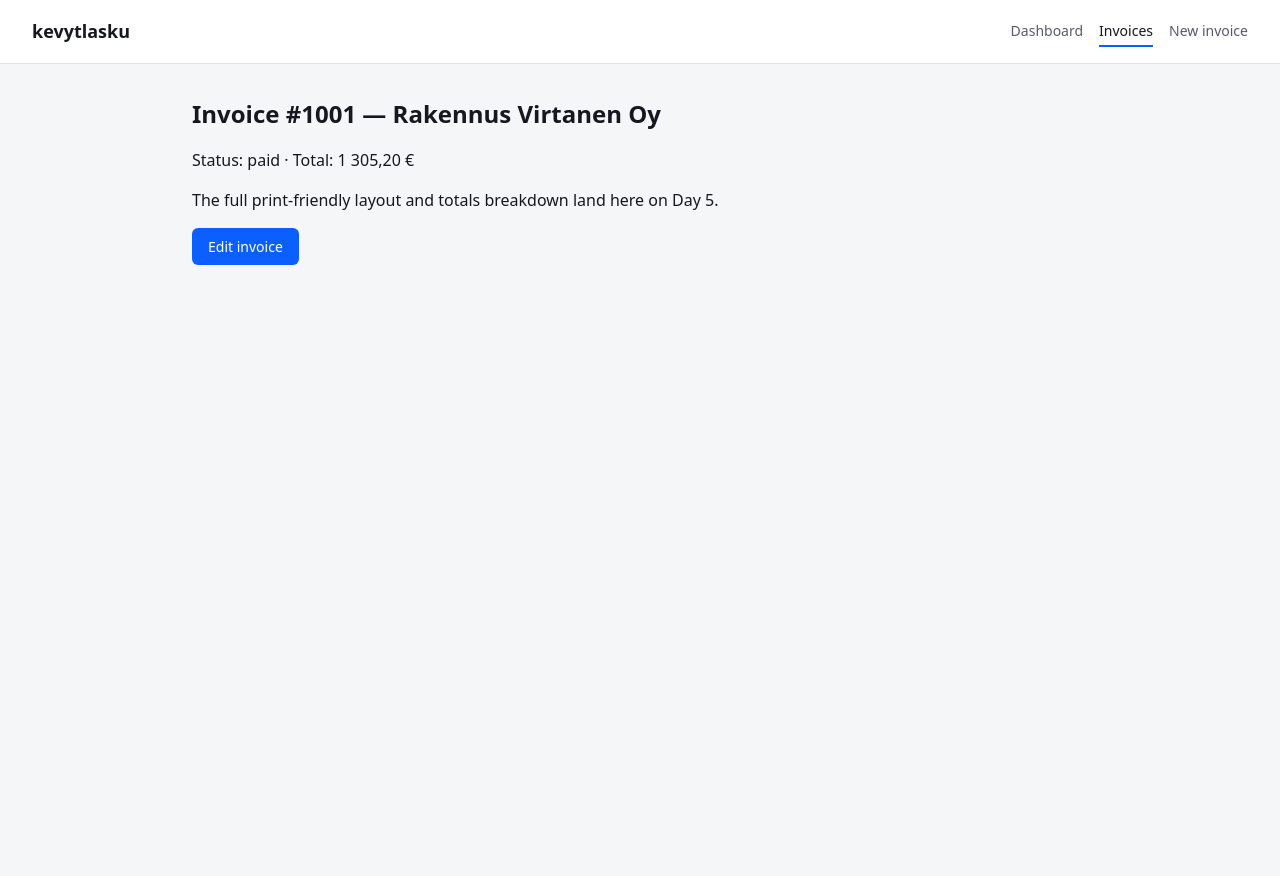
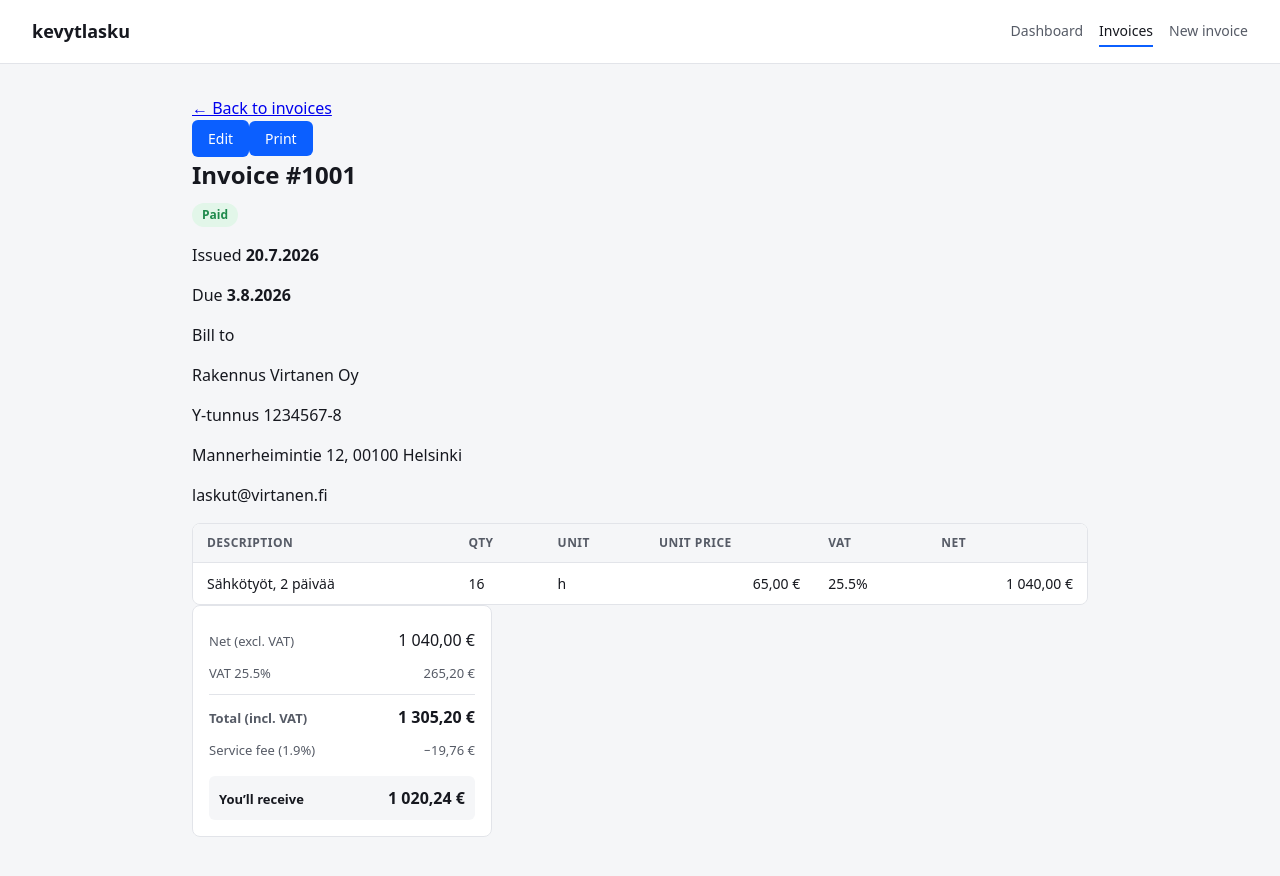
Before and after one commit to Zwekhant2/kevytlasku, a React (Vite) app: page /invoices/inv_001 in a window 1280 px wide. Shown: the top 876 px of the page. Before the commit the page ends 800 px from the top, so only its background shows below. Built offline with nearby package versions, Linux system fonts and the light colour scheme.

Commit message:
Build full invoice detail view: client info, line items, totals, print

```diff
--- a/src/pages/InvoiceDetail.jsx
+++ b/src/pages/InvoiceDetail.jsx
@@ -1,7 +1,9 @@
 import { Link, useParams } from 'react-router-dom'
 import { useInvoices } from '../context/InvoiceContext'
-import { invoiceTotals } from '../lib/calc'
-import { formatCurrency } from '../lib/format'
+import { lineNet } from '../lib/calc'
+import { formatCurrency, formatDate } from '../lib/format'
+import StatusBadge from '../components/StatusBadge'
+import TotalsPanel from '../components/TotalsPanel'
 import ErrorMessage from '../components/ErrorMessage'
 
 export default function InvoiceDetail() {
@@ -18,20 +20,79 @@ export default function InvoiceDetail() {
     return <ErrorMessage message={`Invoice ${id} was not found.`} />
   }
 
-  const { gross } = invoiceTotals(invoice)
+  return (
+    <section className="invoice-detail">
+      <div className="invoice-detail-toolbar">
+        <Link to="/invoices">&larr; Back to invoices</Link>
+        <div className="invoice-detail-actions">
+          <Link className="button button--outline" to={`/invoices/${invoice.id}/edit`}>
+            Edit
+          </Link>
+          <button type="button" className="button" onClick={() => window.print()}>
+            Print
+          </button>
+        </div>
+      </div>
 
-  return (
-    <section>
-      <h1>
-        Invoice #{invoice.invoiceNumber} — {invoice.client.name}
-      </h1>
-      <p>
-        Status: {invoice.status} · Total: {formatCurrency(gross)}
-      </p>
-      <p>The full print-friendly layout and totals breakdown land here on Day 5.</p>
-      <Link className="button" to={`/invoices/${invoice.id}/edit`}>
-        Edit invoice
-      </Link>
+      <div className="invoice-detail-sheet">
+        <header className="invoice-detail-header">
+          <div>
+            <h1>Invoice #{invoice.invoiceNumber}</h1>
+            <StatusBadge status={invoice.status} />
+          </div>
+          <div className="invoice-detail-dates">
+            <p>
+              Issued <strong>{formatDate(invoice.issueDate)}</strong>
+            </p>
+            <p>
+              Due <strong>{formatDate(invoice.dueDate)}</strong>
+            </p>
+          </div>
+        </header>
+
+        <div className="invoice-detail-client">
+          <p className="invoice-detail-label">Bill to</p>
+          <p className="invoice-detail-client-name">{invoice.client.name}</p>
+          {invoice.client.businessId && <p>Y-tunnus {invoice.client.businessId}</p>}
+          {invoice.client.address && <p>{invoice.client.address}</p>}
+          {invoice.client.email && <p>{invoice.client.email}</p>}
+        </div>
+
+        <div className="invoice-table-scroll">
+          <table className="invoice-table detail-line-items">
+            <thead>
+              <tr>
+                <th>Description</th>
+                <th>Qty</th>
+                <th>Unit</th>
+                <th>Unit price</th>
+                <th>VAT</th>
+                <th>Net</th>
+              </tr>
+            </thead>
+            <tbody>
+              {invoice.lineItems.map((item) => (
+                <tr key={item.id}>
+                  <td data-label="Description">{item.description}</td>
+                  <td data-label="Qty">{item.quantity}</td>
+                  <td data-label="Unit">{item.unit}</td>
+                  <td data-label="Unit price" className="amount-cell">
+                    {formatCurrency(item.unitPrice)}
+                  </td>
+                  <td data-label="VAT">{item.vatRate}%</td>
+                  <td data-label="Net" className="amount-cell">
+                    {formatCurrency(lineNet(item))}
+                  </td>
+                </tr>
+              ))}
+            </tbody>
+          </table>
+        </div>
+
+        <div className="invoice-detail-totals">
+          <TotalsPanel items={invoice.lineItems} serviceFeeRate={invoice.serviceFeeRate} />
+        </div>
+      </div>
     </section>
   )
 }
```
